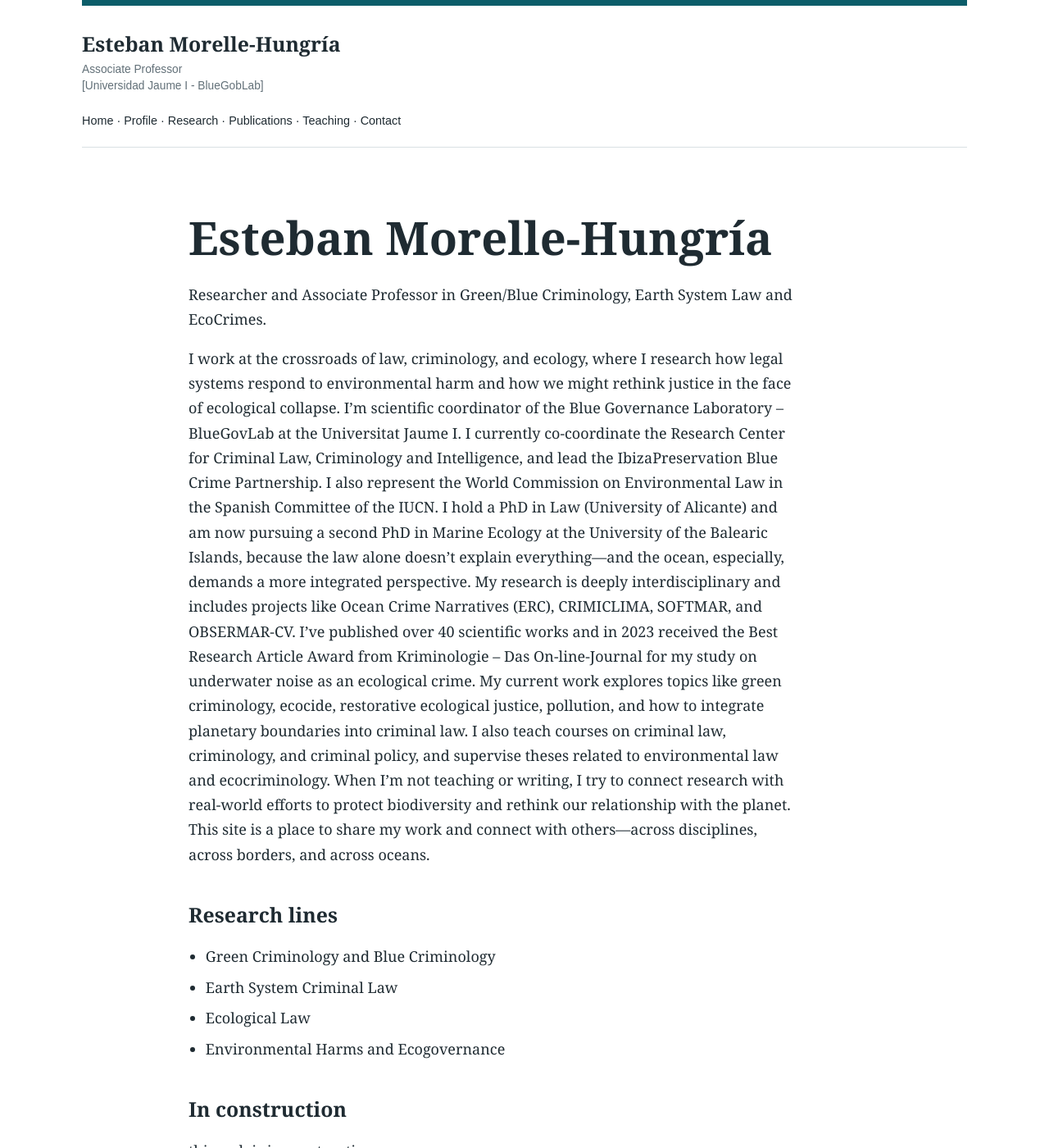
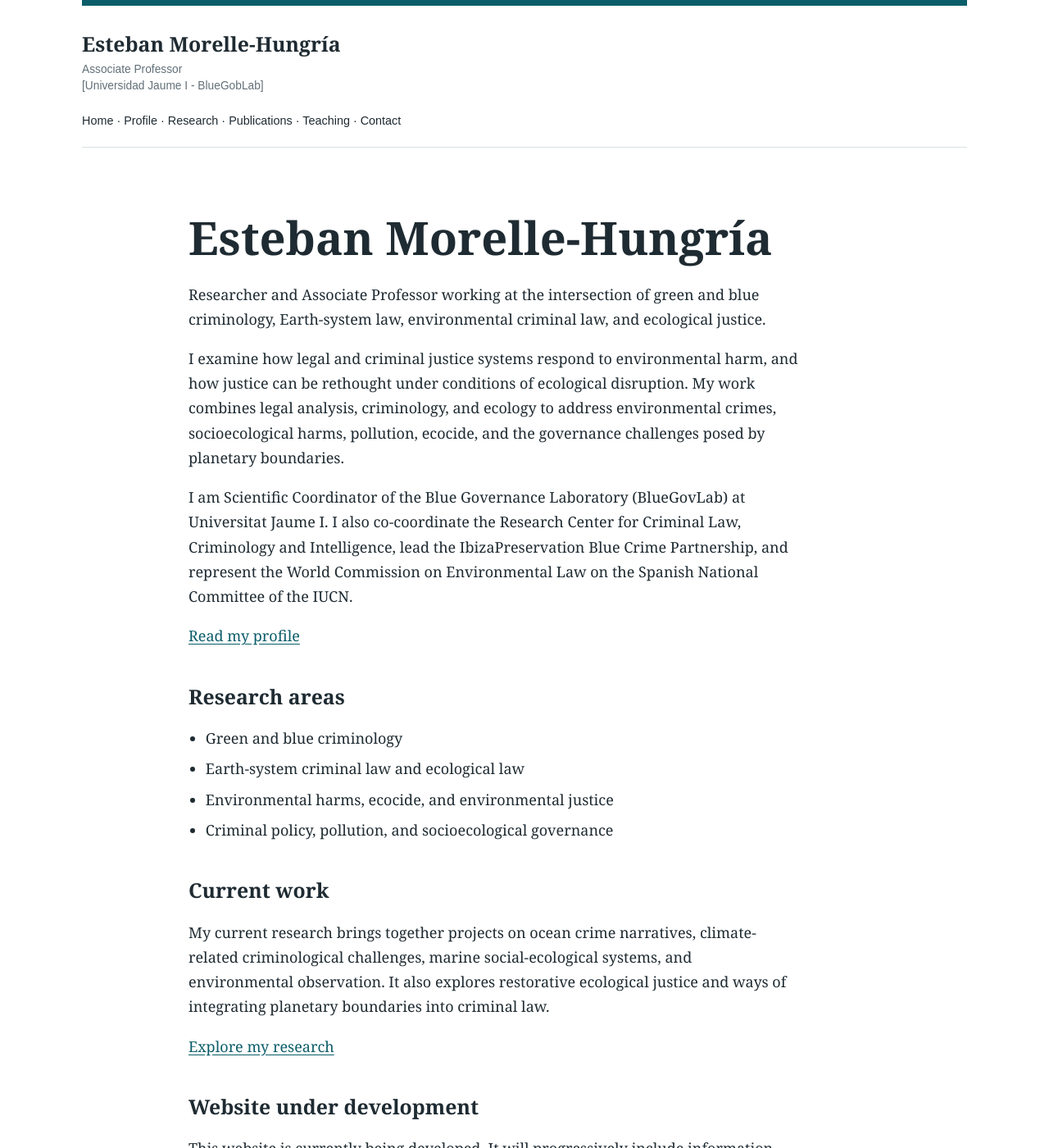
Before and after one commit to emorelleh/emorelleh.github.io, a Jekyll site: the page built from index.md, in a window 1280 px wide and 1400 px high. Shown: the whole window at 82% size. Built offline with Jekyll 4.4.1, drawn with Linux system fonts in a browser that asks for light colours; some of the changed text lies outside the part shown.

Commit message:
Revise profile content for clarity and detail
Updated the content to enhance clarity and detail regarding research focus and current work.

```diff
--- a/index.md
+++ b/index.md
@@ -6,23 +6,27 @@ description: "Academic website of Esteban Morelle-Hungría"
 
 # Esteban Morelle-Hungría
 
-Researcher and Associate Professor in Green/Blue Criminology, Earth System Law and EcoCrimes.
+Researcher and Associate Professor working at the intersection of green and blue criminology, Earth-system law, environmental criminal law, and ecological justice.
 
-I work at the crossroads of law, criminology, and ecology, where I research how legal systems respond to environmental harm and how we might rethink justice in the face of ecological collapse. I’m scientific coordinator of the Blue Governance Laboratory – BlueGovLab at the Universitat Jaume I.
-I currently co-coordinate the Research Center for Criminal Law, Criminology and Intelligence, and lead the IbizaPreservation Blue Crime Partnership. I also represent the World Commission on Environmental Law in the Spanish Committee of the IUCN.
-I hold a PhD in Law (University of Alicante) and am now pursuing a second PhD in Marine Ecology at the University of the Balearic Islands, because the law alone doesn’t explain everything—and the ocean, especially, demands a more integrated perspective.
-My research is deeply interdisciplinary and includes projects like Ocean Crime Narratives (ERC), CRIMICLIMA, SOFTMAR, and OBSERMAR-CV. I’ve published over 40 scientific works and in 2023 received the Best Research Article Award from Kriminologie – Das On-line-Journal for my study on underwater noise as an ecological crime.
-My current work explores topics like green criminology, ecocide, restorative ecological justice, pollution, and how to integrate planetary boundaries into criminal law. I also teach courses on criminal law, criminology, and criminal policy, and supervise theses related to environmental law and ecocriminology.
-When I’m not teaching or writing, I try to connect research with real-world efforts to protect biodiversity and rethink our relationship with the planet. This site is a place to share my work and connect with others—across disciplines, across borders, and across oceans.
+I examine how legal and criminal justice systems respond to environmental harm, and how justice can be rethought under conditions of ecological disruption. My work combines legal analysis, criminology, and ecology to address environmental crimes, socioecological harms, pollution, ecocide, and the governance challenges posed by planetary boundaries.
 
+I am Scientific Coordinator of the Blue Governance Laboratory (BlueGovLab) at Universitat Jaume I. I also co-coordinate the Research Center for Criminal Law, Criminology and Intelligence, lead the IbizaPreservation Blue Crime Partnership, and represent the World Commission on Environmental Law on the Spanish National Committee of the IUCN.
 
-## Research lines
+[Read my profile]({{ '/profile/' | relative_url }})
 
-- Green Criminology and Blue Criminology
-- Earth System Criminal Law
-- Ecological Law
-- Environmental Harms and Ecogovernance
+## Research areas
 
-## In construction
+- Green and blue criminology
+- Earth-system criminal law and ecological law
+- Environmental harms, ecocide, and environmental justice
+- Criminal policy, pollution, and socioecological governance
 
-this web is in construction.
+## Current work
+
+My current research brings together projects on ocean crime narratives, climate-related criminological challenges, marine social-ecological systems, and environmental observation. It also explores restorative ecological justice and ways of integrating planetary boundaries into criminal law.
+
+[Explore my research]({{ '/research/' | relative_url }})
+
+## Website under development
+
+This website is currently being developed. It will progressively include information about research, publications, projects, teaching, resources, and contact details.
```
